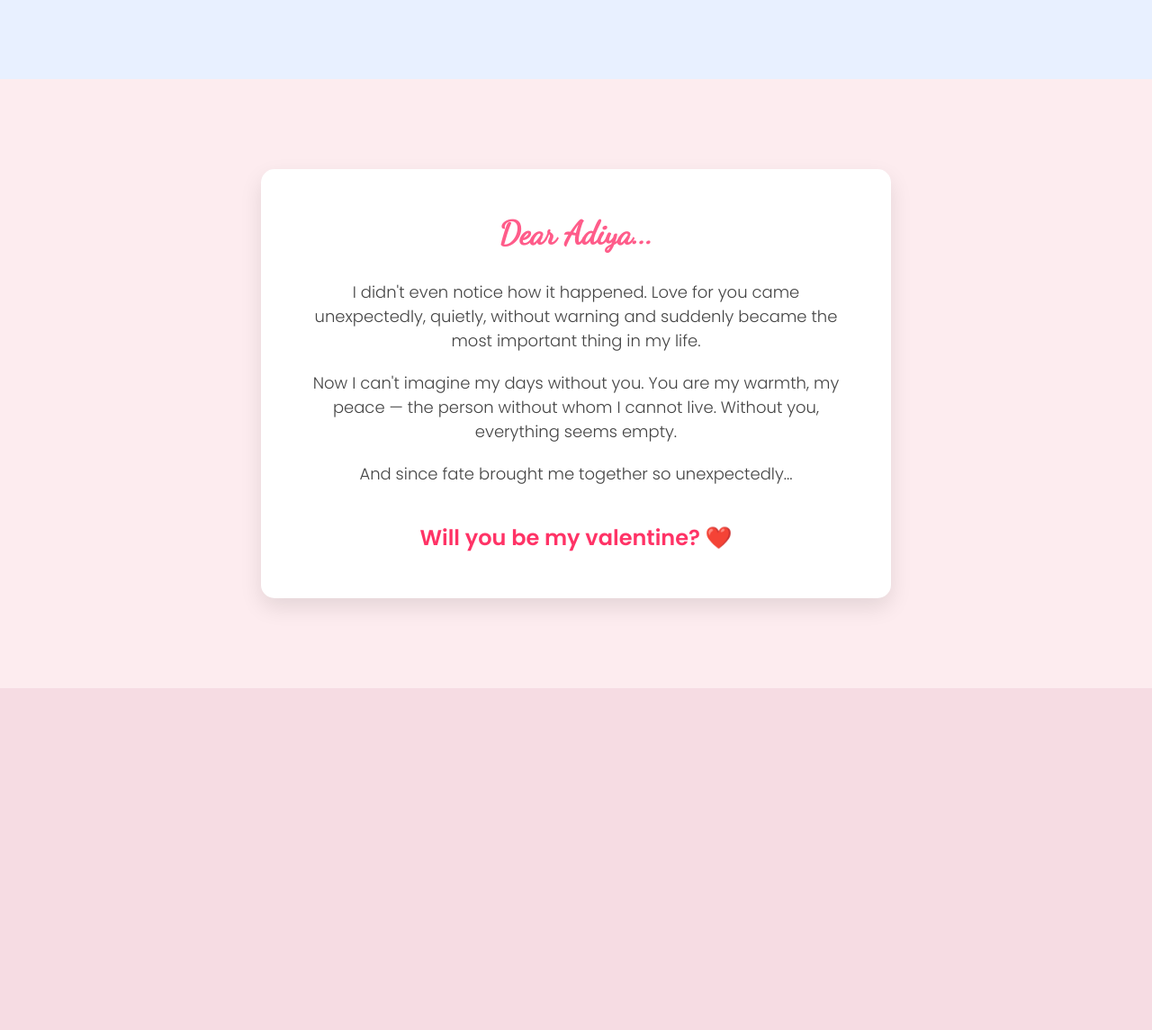
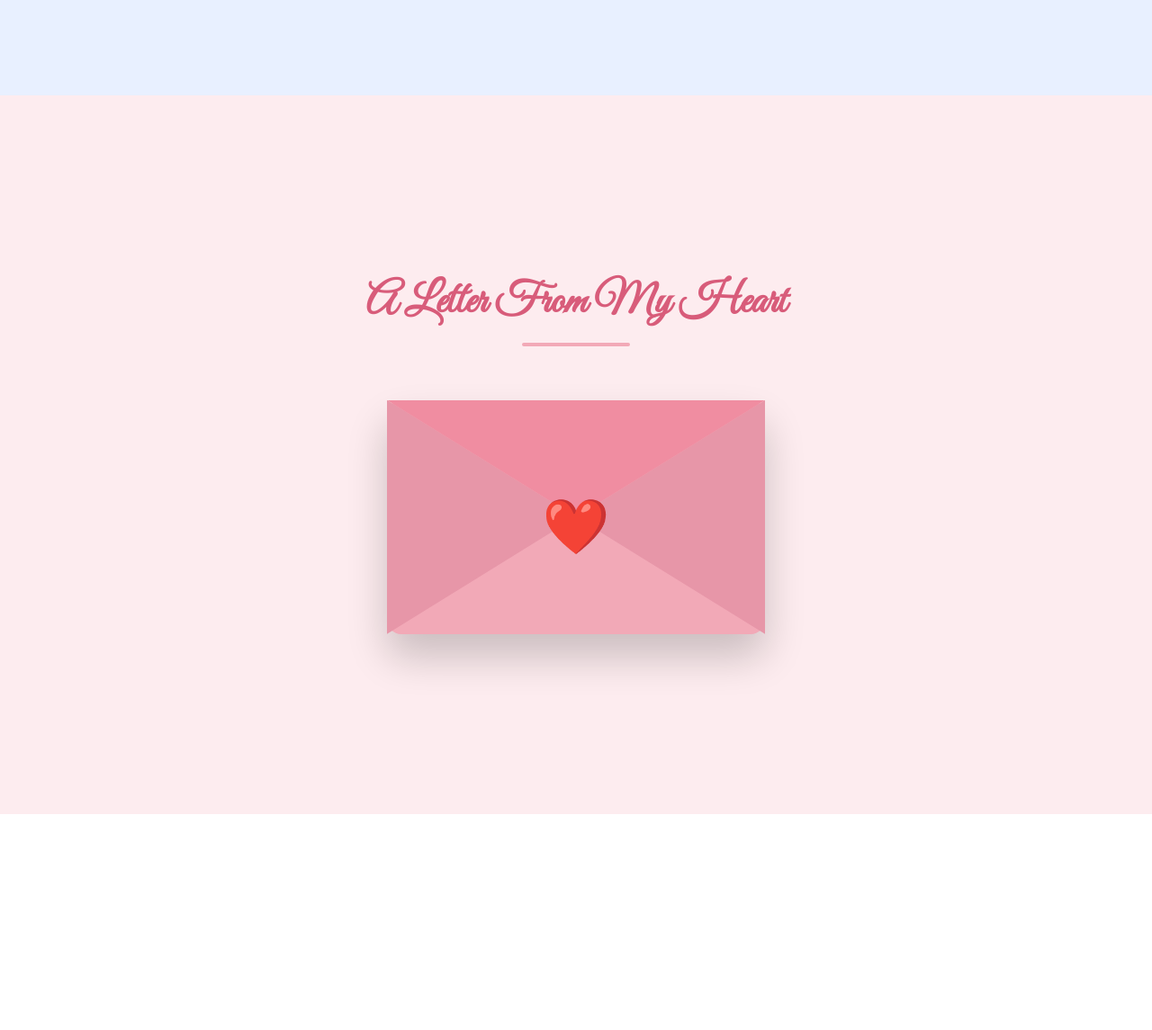
Before and after one commit to Akhmambetov/Adiya, a Flask app: page / in a window 1280 px wide. Shown: the part 2239-3384 px from the top of the page at 90% size. Before the commit the page ends 3004 px from the top, so only its background shows below. Run offline with Flask 3, Linux system fonts and the light colour scheme.

Commit message:
Добавление деталей

```diff
--- a/static/style.css
+++ b/static/style.css
@@ -149,12 +149,12 @@ html {
 }
 
 /* ❤️ LETTER */
-
 .letter-section {
-    padding: 100px 0;
+    padding: 200px 0;
     background: #fdecef;
     display: flex;
-    justify-content: center;
+    flex-direction: column; /* ВАЖНО */
+    align-items: center;     /* центр по горизонтали */
 }
 
 .letter-box {
@@ -183,3 +183,250 @@ html {
     margin-top: 40px;
     color: #ff3366;
 }
+
+/* ❤️ POLAROID STYLE */
+
+.memory-container {
+    display: flex;
+    justify-content: center;
+    gap: 60px;
+    align-items: flex-start;
+}
+
+.polaroid {
+    background: white;
+    padding: 20px 20px 40px 20px;
+    width: 280px;
+    border-radius: 8px;
+    box-shadow: 0 20px 35px rgba(0,0,0,0.1);
+    position: relative;
+    transition: 0.3s ease;
+}
+
+/* Небольшой хаотичный наклон */
+.polaroid:nth-child(1) {
+    transform: rotate(-4deg);
+}
+
+.polaroid:nth-child(2) {
+    transform: rotate(3deg);
+}
+
+.polaroid:nth-child(3) {
+    transform: rotate(-2deg);
+}
+
+.polaroid:hover {
+    transform: rotate(0deg) scale(1.05);
+    z-index: 2;
+}
+
+.polaroid img {
+    width: 100%;
+    border-radius: 4px;
+}
+
+.polaroid p {
+    margin-top: 15px;
+    font-size: 14px;
+    text-align: center;
+    color: #444;
+}
+
+/* ❤️ Скотч */
+
+.tape {
+    width: 90px;
+    height: 25px;
+    background: rgba(255, 220, 160, 0.7);
+    position: absolute;
+    top: -12px;
+    left: 50%;
+    transform: translateX(-50%) rotate(-2deg);
+    border-radius: 4px;
+    box-shadow: 0 4px 8px rgba(0,0,0,0.05);
+}
+/* ❤️ LETTER SECTION */
+
+.letter-section {
+    padding: 200px 0;
+    background: #fdecef;
+    display: flex;
+    justify-content: center;
+    align-items: center;
+}
+
+.letter-container {
+    position: relative;
+    text-align: center;
+}
+
+/* Конверт */
+
+.big-envelope {
+    width: 420px;
+    height: 260px;
+    position: relative;
+    cursor: pointer;
+    perspective: 1000px;
+    z-index: 10;
+}
+
+/* Основа */
+
+.big-back {
+    position: absolute;
+    width: 100%;
+    height: 100%;
+    background: #f2a9b7;
+    border-radius: 16px;
+    box-shadow: 0 25px 45px rgba(0,0,0,0.2);
+}
+
+/* Боковые части */
+
+.big-left,
+.big-right {
+    position: absolute;
+    width: 50%;
+    height: 100%;
+    top: 0;
+    background: #e796a8;
+}
+
+.big-left {
+    left: 0;
+    clip-path: polygon(0 0, 100% 50%, 0 100%);
+}
+
+.big-right {
+    right: 0;
+    clip-path: polygon(100% 0, 0 50%, 100% 100%);
+}
+
+/* Крышка */
+
+.big-flap {
+    position: absolute;
+    width: 100%;
+    height: 130px;
+    top: 0;
+    background: #f08da1;
+    clip-path: polygon(0 0, 50% 100%, 100% 0);
+    transform-origin: top;
+    transition: transform 1s ease;
+    z-index: 20;
+}
+
+/* Сердце */
+
+.big-heart {
+    position: absolute;
+    top: 95px;
+    left: 50%;
+    transform: translateX(-50%);
+    font-size: 60px;
+    z-index: 30;
+    transition: 0.6s ease;
+}
+
+/* Письмо */
+
+.hidden-letter {
+    width: 650px;
+    background: #fffdfb;
+    padding: 60px;
+    border-radius: 20px;
+    box-shadow: 0 30px 60px rgba(0,0,0,0.15);
+    position: absolute;
+    top: 120px;
+    left: 50%;
+    transform: translate(-50%, 150px);
+    opacity: 0;
+    transition: all 1s ease;
+    z-index: 1;
+}
+
+/* Заголовок */
+
+.hidden-letter h3 {
+    font-family: 'Great Vibes', cursive;
+    font-size: 48px;
+    color: #d85c7a;
+    margin-bottom: 25px;
+}
+
+/* Основной текст */
+
+.hidden-letter p {
+    font-family: 'Playfair Display', serif;
+    font-size: 20px;
+    line-height: 1.8;
+    color: #444;
+    margin-bottom: 22px;
+}
+
+/* Вопрос */
+
+.question {
+    margin-top: 35px;
+    font-family: 'Great Vibes', cursive;
+    font-size: 36px;
+    color: #ff4f79;
+}
+
+/* OPEN */
+
+.letter-container.open .hidden-letter {
+    opacity: 1;
+    transform: translate(-50%, -220px);
+    z-index: 50; /* теперь выше конверта */
+}
+
+.hidden-letter {
+    background: linear-gradient(#fffdfb, #fff6f8);
+}
+
+.hidden-letter {
+    border: 1px solid #f3d6dd;
+}
+
+
+.letter-container.open .big-heart {
+    opacity: 0;
+    transform: translateX(-50%) scale(0.5);
+}
+
+.letter-container.open .hidden-letter {
+    opacity: 1;
+    transform: translate(-50%, -220px);
+}
+
+.big-flap {
+    z-index: 30;
+}
+
+.big-envelope {
+    z-index: 20;
+}
+
+/* ❤️ LETTER TITLE */
+
+.letter-title {
+    font-family: 'Great Vibes', cursive;
+    font-size: 48px;
+    color: #d85c7a;
+    margin-bottom: 60px;
+    text-align: center;
+}
+/* декоративная линия под заголовком */
+
+.letter-title::after {
+    content: "";
+    display: block;
+    width: 120px;
+    height: 4px;
+    background: #f2a9b7;
+    margin: 15px auto 0;
+    border-radius: 10px;
+}
--- a/templates/index.html
+++ b/templates/index.html
@@ -5,31 +5,19 @@
     <title>Happy Valentine's</title>
     <link rel="stylesheet" href="../static/style.css">
     <link href="https://fonts.googleapis.com/css2?family=Poppins:wght@300;600&family=Dancing+Script&display=swap" rel="stylesheet">
+    <link href="https://fonts.googleapis.com/css2?family=Playfair+Display:wght@400;600&family=Great+Vibes&display=swap" rel="stylesheet">
 </head>
 
 <audio id="background-music" loop>
     <source src="../static/Cigarettes_After_Sex_-_Sweet_(mp3.pm).mp3" type="audio/mpeg">
 </audio>
 
-<script>
-    const music = document.getElementById("background-music");
-
-    document.addEventListener("click", function startMusic() {
-        music.play().catch(() => {});
-        document.removeEventListener("click", startMusic);
-    });
-
-    document.querySelector(".spotify-wrapper").addEventListener("mouseenter", function() {
-        music.pause();
-    });
-</script>
-
 <body>
 
 <section class="hero">
     <h1>
         Happy <br>
-        Valentine's
+        Valentine's Honey!
     </h1>
 
     <a href="#memories" class="envelope">
@@ -46,26 +34,32 @@
     <h2>Our Memories</h2>
 
     <div class="memory-container">
-        <div class="memory">
+
+        <div class="memory polaroid">
+            <div class="tape"></div>
             <img src="../static/images/photo_2026-01-24_01-58-03.jpg" alt="">
             <p>Our very first meeting and first photo. I love remembering that day so much</p>
         </div>
 
-        <div class="memory">
+        <div class="memory polaroid">
+            <div class="tape"></div>
             <img src="../static/images/photo_2026-01-24_02-04-51.jpg" alt="">
             <p>Just the two of us in Alau. We're terribly fed up with photographers ahahah</p>
         </div>
 
-        <div class="memory">
+        <div class="memory polaroid">
+            <div class="tape"></div>
             <img src="../static/images/photo_2026-02-11_10-15-42.jpg" alt="">
             <p>Every time I watch a movie with you, it feels like I'm immersed in their world with you</p>
         </div>
+
     </div>
 </section>
 
 <!-- ❤️ SECTION 3: SONG -->
 <section class="song">
-    <h2>Song For You</h2>
+    <h2>Song For You <br>
+    I repeatedly listen to this song and think about u</h2>
 
     <div class="spotify-wrapper">
         <iframe
@@ -84,7 +78,19 @@
 
 <!-- ❤️ SECTION 4: LETTER -->
 <section class="letter-section">
-    <div class="letter-box">
+
+    <h2 class="letter-title">A Letter From My Heart</h2>
+    <div class="letter-container">
+
+        <div class="big-envelope" id="openEnvelope">
+            <div class="big-back"></div>
+            <div class="big-left"></div>
+            <div class="big-right"></div>
+            <div class="big-flap"></div>
+            <div class="big-heart">❤️</div>
+        </div>
+
+        <div class="hidden-letter" id="letterContent">
             <h3>Dear Adiya...</h3>
 
             <p>
@@ -105,7 +111,35 @@
 
             <h2 class="question">Will you be my valentine? ❤️</h2>
         </div>
+
+    </div>
 </section>
 
+
 </body>
+
+<script>
+document.addEventListener("DOMContentLoaded", function() {
+
+    const music = document.getElementById("background-music");
+    const spotifyWrapper = document.querySelector(".spotify-wrapper");
+    const envelope = document.getElementById("openEnvelope");
+    const letterContainer = document.querySelector(".letter-container");
+
+    document.addEventListener("click", function startMusic() {
+        music.play().catch(() => {});
+        document.removeEventListener("click", startMusic);
+    });
+
+    spotifyWrapper.addEventListener("mouseenter", function() {
+        music.pause();
+    });
+
+    envelope.addEventListener("click", function() {
+        letterContainer.classList.toggle("open");
+    });
+});
+</script>
+
+
 </html>
```
Lines whose indentation alone changed are shown as unchanged.
